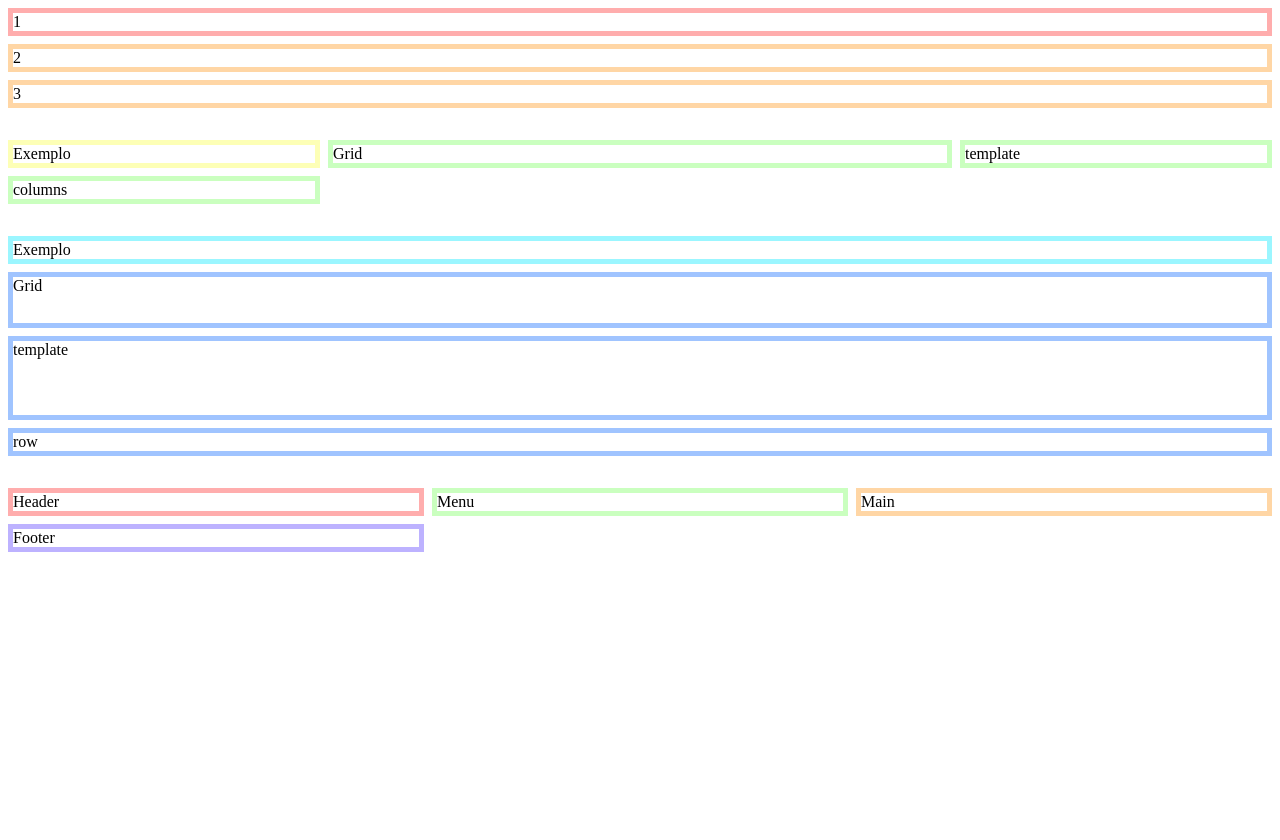
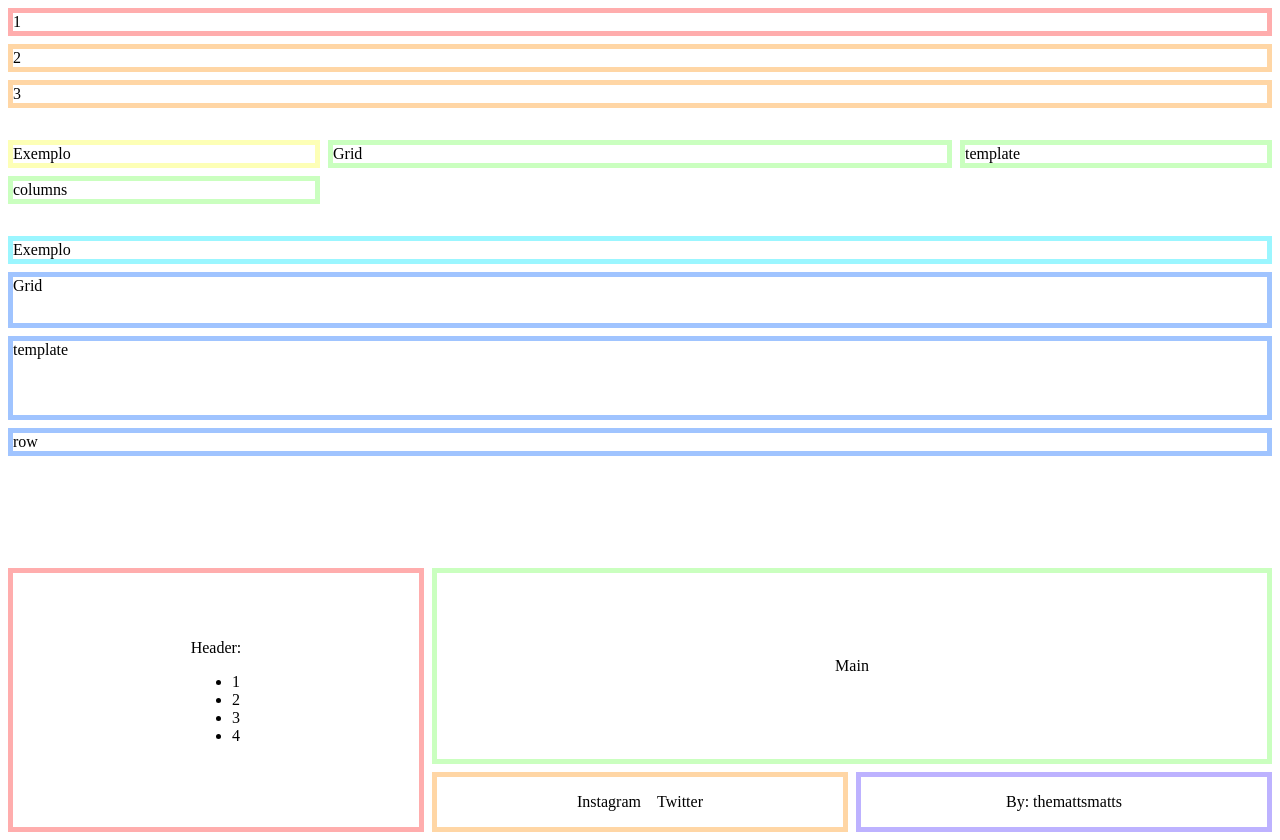
Before and after one commit to Th3Matts/stage3p4, a plain HTML site: page index.html in a window 1280 px wide. Before the commit the page ends 800 px from the top, so only its background shows below. Drawn offline with Linux system fonts and the light colour scheme.

Commit message:
Mudanças para o doc

```diff
--- a/index.html
+++ b/index.html
@@ -31,10 +31,27 @@
   </div>
 
   <div class="area">
-    <header>Header</header>
-    <aside>Menu</aside>
-    <main>Main</main>
-    <footer>Footer</footer>
+    <header>
+      Header:
+      <div class="list">
+        <ul>
+          <li>1</li>
+          <li>2</li>
+          <li>3</li>
+          <li>4</li>
+        </ul>
+      </div>
+
+    </header>
+
+    <aside>Main</aside>
+
+    <main>
+      <p>Instagram</p>
+      <p> Twitter</p>
+    </main>
+
+    <footer>By: themattsmatts</footer>
   </div>
 
 </body>
--- a/style.css
+++ b/style.css
@@ -40,6 +40,8 @@ body{
   display: grid;
   grid-template-rows: 1fr 2fr 3fr 1fr;
   gap: 8px;
+
+  margin-bottom: 5rem;
 }
 
 .linhas > div{
@@ -52,23 +54,49 @@ body{
 
 .area{
   display: grid;
+
   grid-template-columns: repeat(3,1fr);
-  grid-template-rows: repeat(3, 1fr);
+  grid-template-rows: repeat(4, 1fr);
+
   gap: 8px;
+
 }
 
 .area header{
   border: 5px solid  #ffadad;
+
+  display: flex;
+  flex-direction: column;
+  justify-content: center;
+  align-items: center;
+
+  grid-row: 1/5;
 }
 
 .area aside{
   border: 5px solid  #caffbf;
+
+  display: flex;
+  justify-content: center;
+  align-items: center;
+
+  grid-column: 2/4;
+  grid-row: 1/4;
 }
 
 .area main{
   border: 5px solid  #ffd6a5;
+
+  display: flex;
+  justify-content: center;
+  gap: 1rem;
+
 }
 
 .area footer{
   border: 5px solid  #bdb2ff;
+
+  display: flex;
+  justify-content: center;
+  align-items: center;
 }
```
